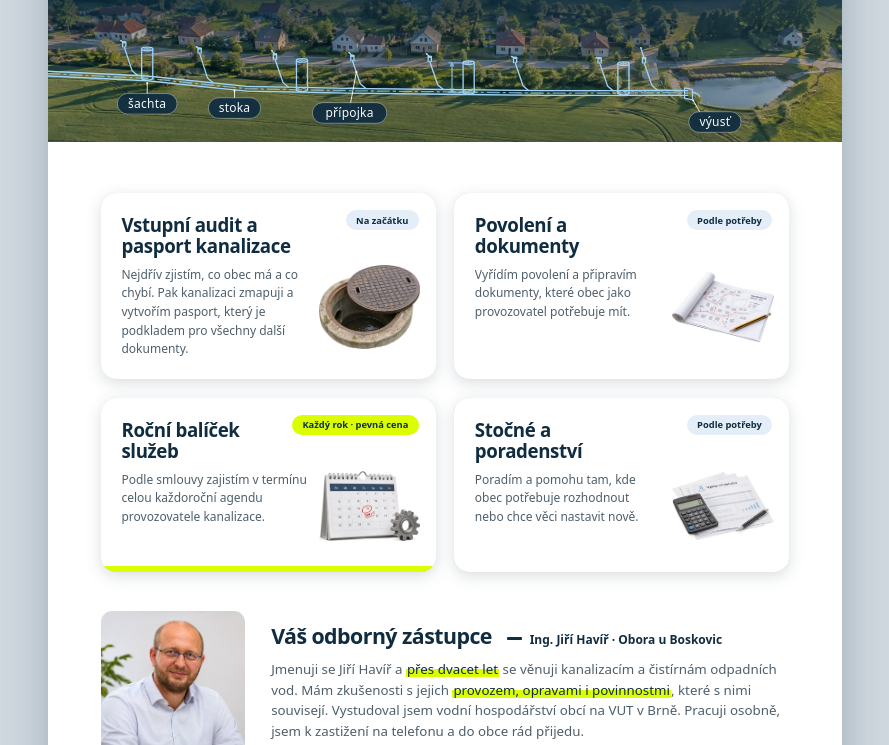
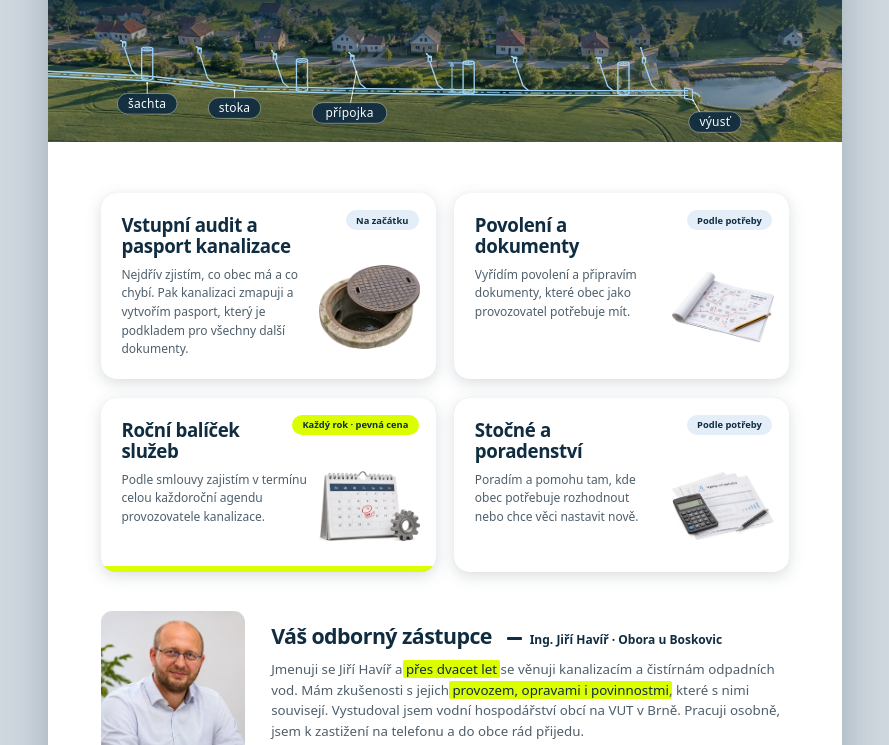
Before and after one commit to jedlicka-design/vodaproobce, an Astro site: page /letak in a window 1280 px wide. Shown: the part 207-952 px from the top of the page, without its empty margins (195-1084 px from the left). Built offline with nearby package versions, Linux system fonts and the light colour scheme; Astro itself is replaced by a stand-in of ours.

Commit message:
Flyer: solid highlight like the web
Co-Authored-By: Claude Opus 5.5 <noreply@anthropic.com>

```diff
--- a/src/pages/letak.astro
+++ b/src/pages/letak.astro
@@ -109,7 +109,8 @@ const omneText = oMne.odstavce[0] + ' ' + oMne.odstavce[1].split('. ').slice(-1)
     .omne__jmeno{font:700 9pt/1.2 var(--sans);color:var(--navy)}
     .omne__jmeno::before{content:"";display:inline-block;width:4mm;height:.7mm;margin-right:2mm;vertical-align:.35em;border-radius:1px;background:var(--navy)}
     .omne p.omne__text{margin-top:3mm;font-size:10pt;line-height:1.55;color:var(--muted)}
-    mark{color:var(--navy);background:linear-gradient(transparent 52%,var(--lime) 52%,var(--lime) 92%,transparent 92%);padding:0 1px;-webkit-box-decoration-break:clone;box-decoration-break:clone}
+    /* zvýraznění jako na webu (.omne mark): plná limetka, text lícuje díky zápornému marginu */
+    mark{color:var(--navy);background:var(--lime);padding:0 .8mm;margin:0 -.8mm;border-radius:.5mm;-webkit-box-decoration-break:clone;box-decoration-break:clone}
 
     /* Postup */
     /* sloupce podle obsahu, názvy kroků se nelámou */
```
Also changed, not shown: 1 other file.
